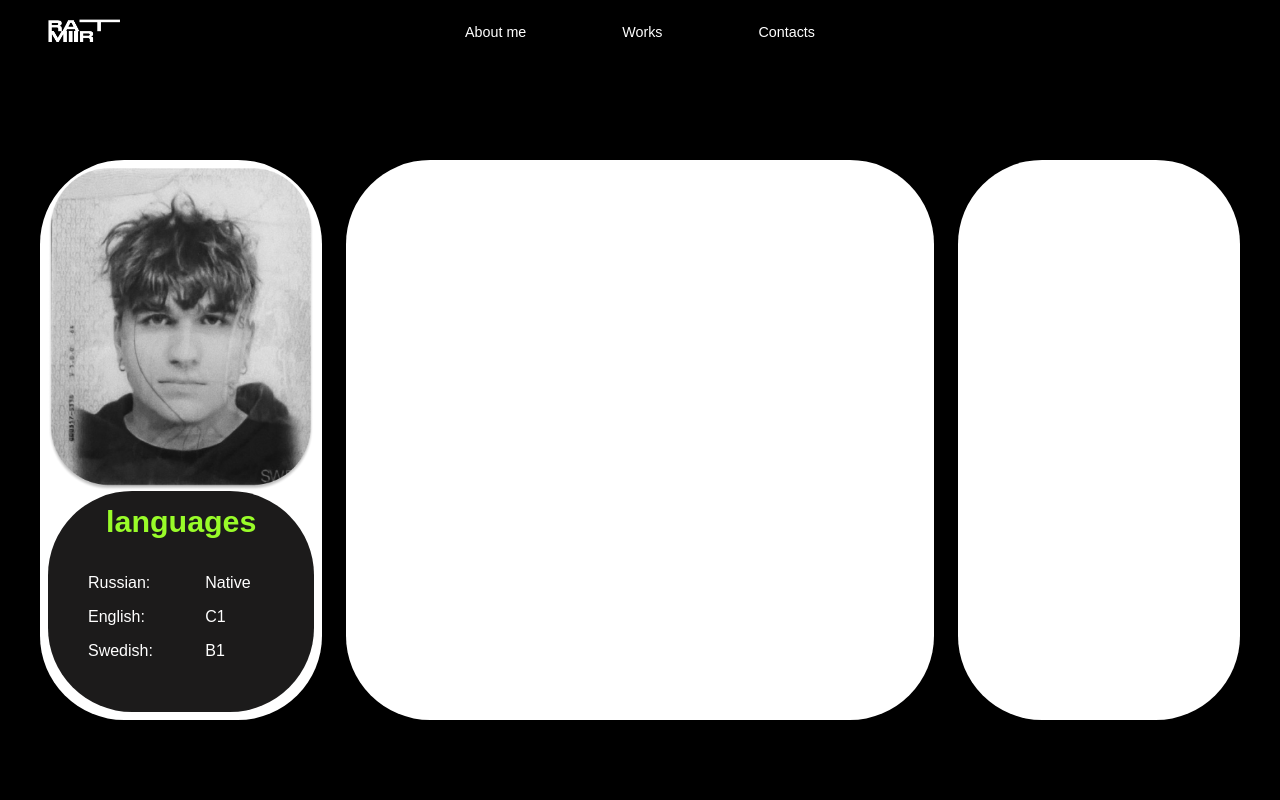
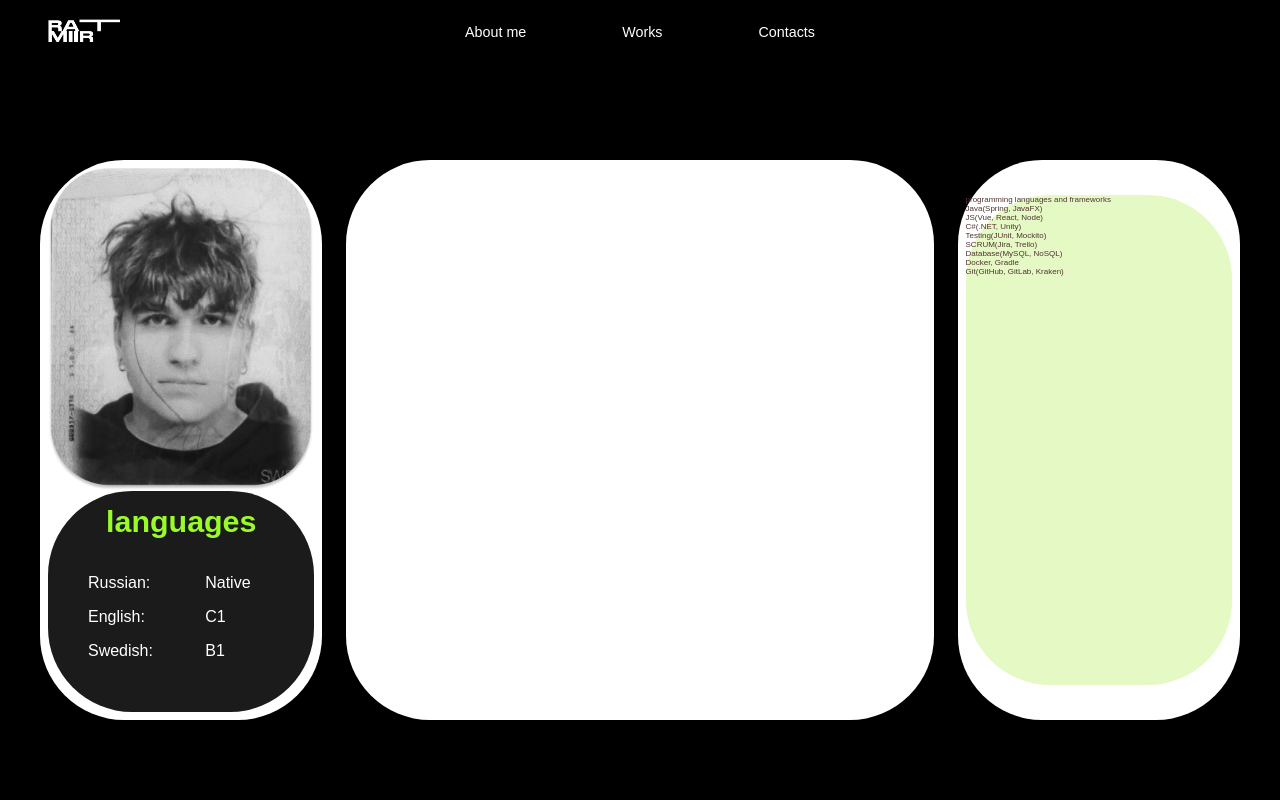
Before and after one commit to WhiteW1ine/MyOwn, a React (Create React App) app in the folder myown/: page / in a window 1280 px wide. Shown: the top 800 px of the page. Built offline with nearby package versions, Linux system fonts and the light colour scheme; a web font is replaced by a local one.

Commit message:
Almost done with skills column

```diff
--- a/myown/src/components/aboutme/columns/SkillsColumns.js
+++ b/myown/src/components/aboutme/columns/SkillsColumns.js
@@ -3,7 +3,17 @@ import React from 'react';
 const SkillsColumn = () => {
   return (
     <div className="skills column">
-
+      <div className='form'>
+        <p>programming languages and frameworks</p>
+        <p>Java(Spring, JavaFX)</p>
+        <p>JS(Vue, React, Node)</p>
+        <p>C#(.NET, Unity)</p>
+        <p>Testing(JUnit, Mockito)</p>
+        <p>SCRUM(Jira, Trello)</p>
+        <p>Database(MySQL, NoSQL)</p>
+        <p>Docker, Gradle</p>
+        <p>Git(GitHub, GitLab, Kraken)</p>
+      </div>
     </div>
   );
 };
--- a/myown/src/components/aboutme/columns/columns.css
+++ b/myown/src/components/aboutme/columns/columns.css
@@ -65,7 +65,29 @@
 
 
 .skills {
+    display: flex;
+    align-items: center;
     flex: 0.7;
+}
+
+.form {
+    display: flex;
+    flex-direction: column;
+    height: 90%;
+    width: 100%;
+    border-radius:84.1px;
+    background-color: #e5f9c5;
+
+}
+
+.form > .header {
+    margin: 0;
+    font-size: 2.5vh;
+}
+
+.form > p {
+    margin: 0;
+    font-size: 1vh;
 }
 
 .column {
```
